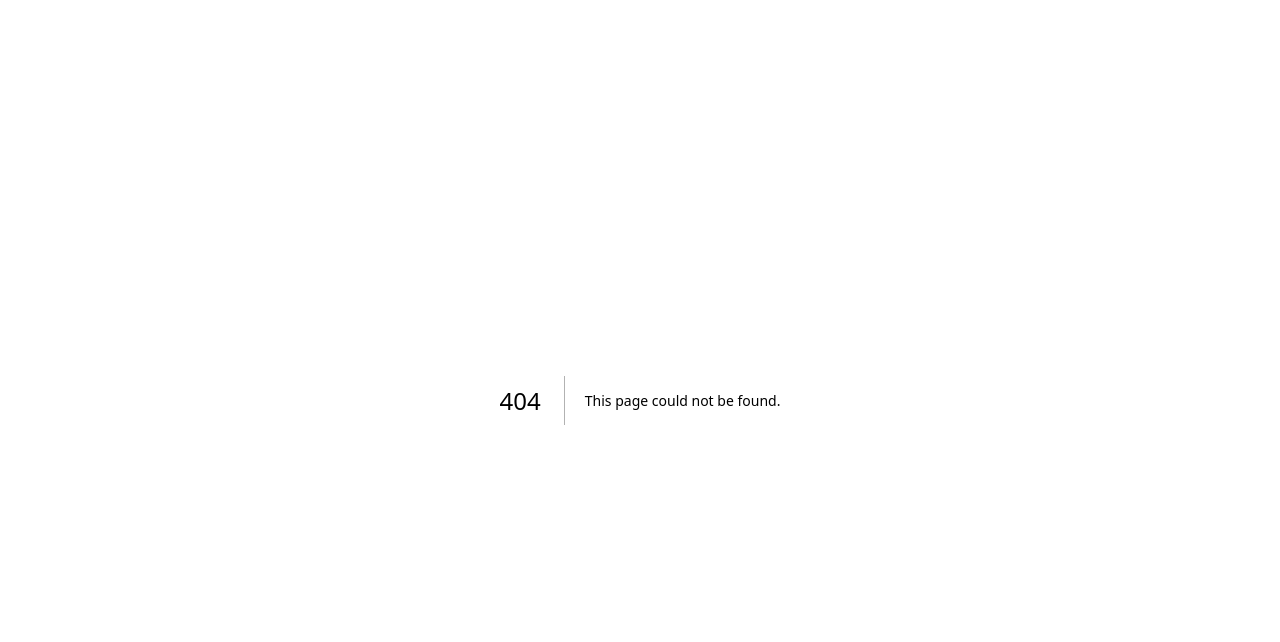
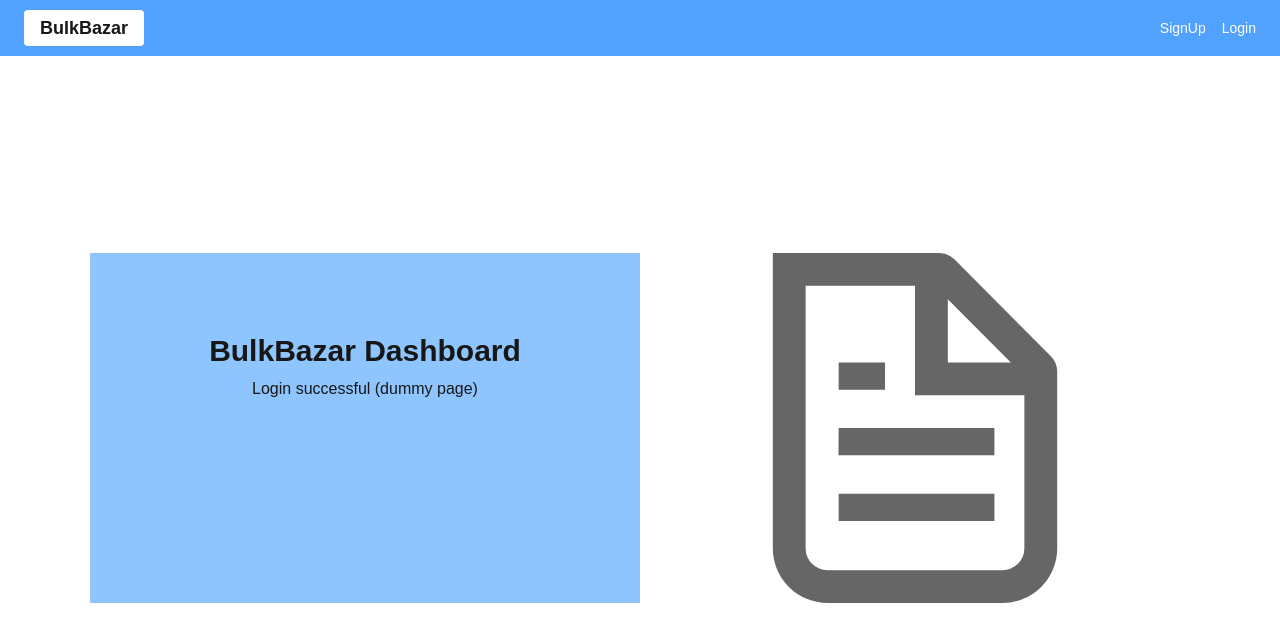
Before and after one commit to Anjalmanitimal/bulkbazar-web, a Next.js app: page /auth/dashboard in a window 1280 px wide. Before the commit this address had no page. Shown: the top 642 px of the page. Built offline with nearby package versions, Linux system fonts and the light colour scheme.

Commit message:
redisigning signup/login ui

```diff
--- /dev/null
+++ b/app/(auth)/auth/dashboard/page.tsx
@@ -0,0 +1,8 @@
+export default function DashboardPage() {
+  return (
+    <div className="p-10 text-center">
+      <h1 className="text-3xl font-bold">BulkBazar Dashboard</h1>
+      <p className="mt-2">Login successful (dummy page)</p>
+    </div>
+  );
+}
--- a/app/(auth)/layout.tsx
+++ b/app/(auth)/layout.tsx
@@ -1,12 +1,33 @@
 import { ReactNode } from "react";
+import Link from "next/link";
 
 export default function AuthLayout({ children }: { children: ReactNode }) {
   return (
-    <div className="min-h-screen flex items-center justify-center bg-gray-100">
-      <div className="bg-blue-300 p-8 w-[400px] rounded">
-        <h1 className="text-xl font-bold text-center mb-4">WELCOME</h1>
-        {children}
-      </div>
+    <div className="min-h-screen">
+      {/* Top Navbar */}
+      <header className="bg-blue-400 h-14 flex items-center justify-between px-6">
+        <div className="bg-white px-4 py-1 rounded">
+          <span className="font-semibold text-lg">BulkBazar</span>
+        </div>
+
+        <div className="text-white space-x-4 text-sm">
+          <Link href="/signup">SignUp</Link>
+          <Link href="/login">Login</Link>
+        </div>
+      </header>
+
+      {/* Main Content */}
+      <main className="flex items-center justify-center min-h-[calc(100vh-56px)]">
+        <div className="flex w-[1100px]">
+          {/* Left Form */}
+          <div className="w-1/2 bg-blue-300 p-10">{children}</div>
+
+          {/* Right Logo */}
+          <div className="w-1/2 flex items-center justify-center">
+            <img src="/file.svg" alt="BulkBazar Logo" className="w-[350px]" />
+          </div>
+        </div>
+      </main>
     </div>
   );
 }
```
